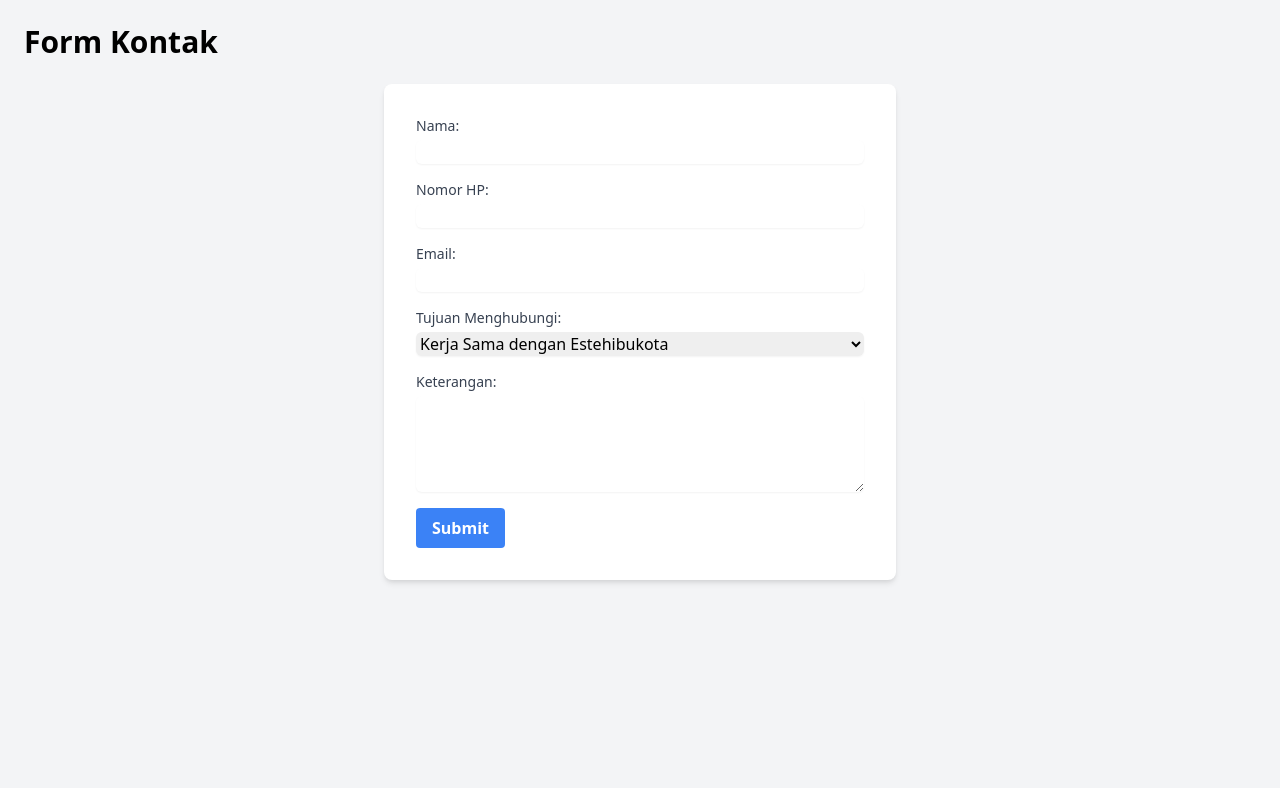
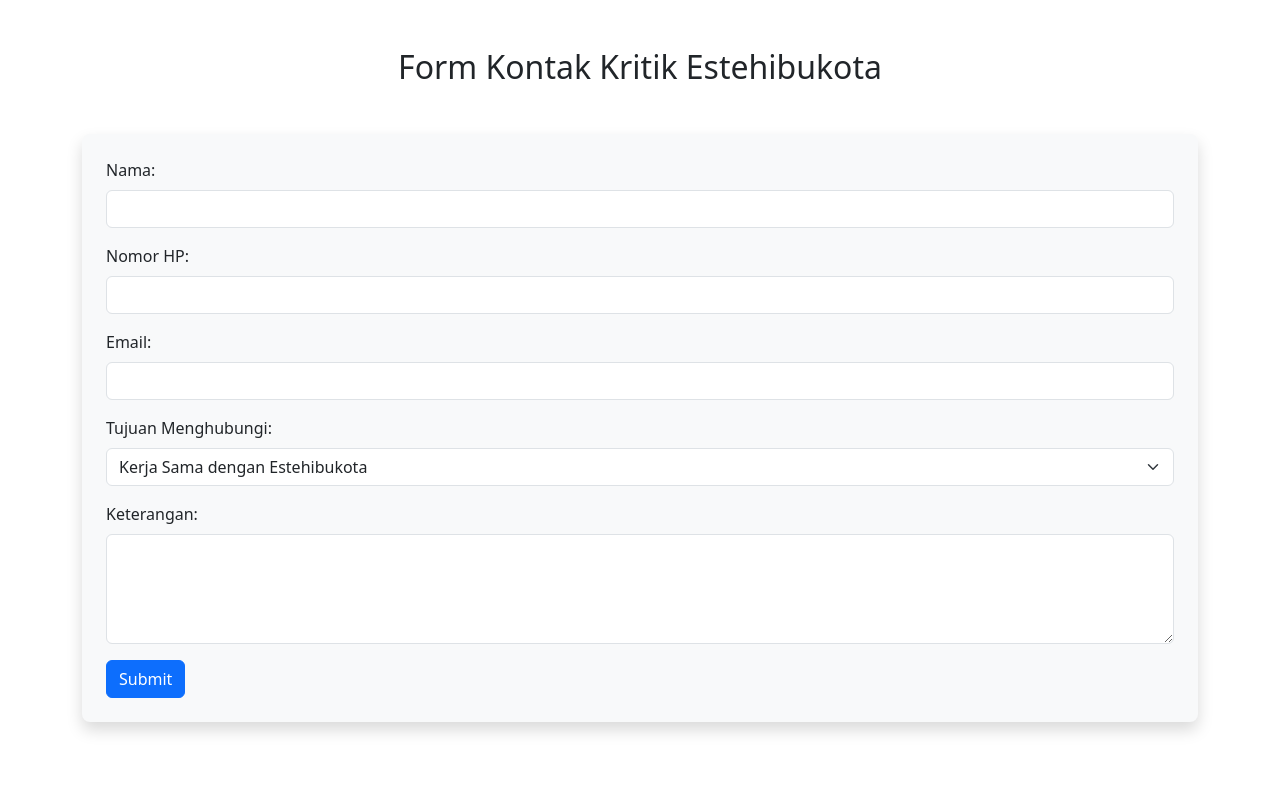
Before and after one commit to jafabogaartha/form-kontak-estehibukota, a plain HTML site: page index.html in a window 1280 px wide. Drawn offline with nearby package versions, Linux system fonts and the light colour scheme.

Commit message:
Update index.html

```diff
--- a/index.html
+++ b/index.html
@@ -5,42 +5,42 @@
 <meta http-equiv="X-UA-Compatible" content="IE=edge">
 <meta name="viewport" content="width=device-width, initial-scale=1.0">
 <title>Form Kontak</title>
-<link href="https://cdn.jsdelivr.net/npm/tailwindcss@2.2.19/dist/tailwind.min.css" rel="stylesheet">
+<link href="https://cdn.jsdelivr.net/npm/bootstrap@5.3.0/dist/css/bootstrap.min.css" rel="stylesheet">
 </head>
-<body class="bg-gray-100">
-<div class="container mx-auto p-6">
-    <h2 class="text-3xl font-semibold mb-6">Form Kontak</h2>
-    <form name="form-kritik" action="/submit-form" method="POST" class="max-w-lg mx-auto bg-white p-8 rounded-lg shadow-md">
-        <div class="mb-4">
-            <label for="nama" class="block text-sm font-medium text-gray-700">Nama:</label>
-            <input type="text" class="form-input mt-1 block w-full border-gray-300 rounded-md shadow-sm" id="nama" name="nama" required>
+<body>
+<div class="container py-5">
+    <h2 class="text-center mb-5">Form Kontak Kritik Estehibukota</h2>
+    <form name="form-kritik" action="/submit-form" method="POST" class="bg-light p-4 rounded-3 shadow">
+        <div class="mb-3">
+            <label for="nama" class="form-label">Nama:</label>
+            <input type="text" class="form-control" id="nama" name="nama" required>
         </div>
-        <div class="mb-4">
-            <label for="nomor-hp" class="block text-sm font-medium text-gray-700">Nomor HP:</label>
-            <input type="tel" class="form-input mt-1 block w-full border-gray-300 rounded-md shadow-sm" id="nomor-hp" name="nomor-hp" required pattern="[0-9]{9,15}">
+        <div class="mb-3">
+            <label for="nomor-hp" class="form-label">Nomor HP:</label>
+            <input type="tel" class="form-control" id="nomor-hp" name="nomor-hp" required pattern="[0-9]{9,15}">
         </div>
-        <div class="mb-4">
-            <label for="email" class="block text-sm font-medium text-gray-700">Email:</label>
-            <input type="email" class="form-input mt-1 block w-full border-gray-300 rounded-md shadow-sm" id="email" name="email">
+        <div class="mb-3">
+            <label for="email" class="form-label">Email:</label>
+            <input type="email" class="form-control" id="email" name="email">
         </div>
-        <div class="mb-4">
-            <label for="tujuan" class="block text-sm font-medium text-gray-700">Tujuan Menghubungi:</label>
-            <select class="form-select mt-1 block w-full border-gray-300 rounded-md shadow-sm" id="tujuan" name="tujuan">
+        <div class="mb-3">
+            <label for="tujuan" class="form-label">Tujuan Menghubungi:</label>
+            <select class="form-select" id="tujuan" name="tujuan">
                 <option value="Kerja Sama">Kerja Sama dengan Estehibukota</option>
                 <option value="Pengaduan">Pengaduan Konten Estehibukota</option>
                 <option value="Kritik">Kritik Dan Saran Estehibukota</option>
             </select>
         </div>
-        <div class="mb-4">
-            <label for="keterangan" class="block text-sm font-medium text-gray-700">Keterangan:</label>
-            <textarea class="form-textarea mt-1 block w-full border-gray-300 rounded-md shadow-sm" id="keterangan" name="keterangan" rows="4" cols="50"></textarea>
+        <div class="mb-3">
+            <label for="keterangan" class="form-label">Keterangan:</label>
+            <textarea class="form-control" id="keterangan" name="keterangan" rows="4"></textarea>
         </div>
-        <button type="submit" class="bg-blue-500 hover:bg-blue-700 text-white font-bold py-2 px-4 rounded" onclick="showPopup()">Submit</button>
+        <button type="submit" class="btn btn-primary" onclick="showPopup()">Submit</button>
     </form>
-    <div id="popup" class="fixed inset-0 bg-black bg-opacity-50 flex justify-center items-center hidden">
-        <div class="bg-white p-6 rounded-lg shadow-lg">
-            <p class="mb-4">Terima kasih telah mengirim formulir!</p>
-            <button class="bg-blue-500 hover:bg-blue-700 text-white font-bold py-2 px-4 rounded" onclick="resetForm()">OK</button>
+    <div id="popup" class="fixed inset-0 bg-black bg-opacity-50 d-flex justify-content-center align-items-center visually-hidden">
+        <div class="bg-white p-4 rounded shadow">
+            <p class="mb-3">Terima kasih telah mengirim formulir!</p>
+            <button class="btn btn-primary" onclick="resetForm()">OK</button>
         </div>
     </div>
 </div>
@@ -59,11 +59,11 @@
     });
 
     function showPopup() {
-        document.getElementById('popup').classList.remove('hidden');
+        document.getElementById('popup').classList.remove('visually-hidden');
     }
 
     function resetForm() {
-        document.getElementById('popup').classList.add('hidden');
+        document.getElementById('popup').classList.add('visually-hidden');
         form.reset();
     }
 </script>
```
